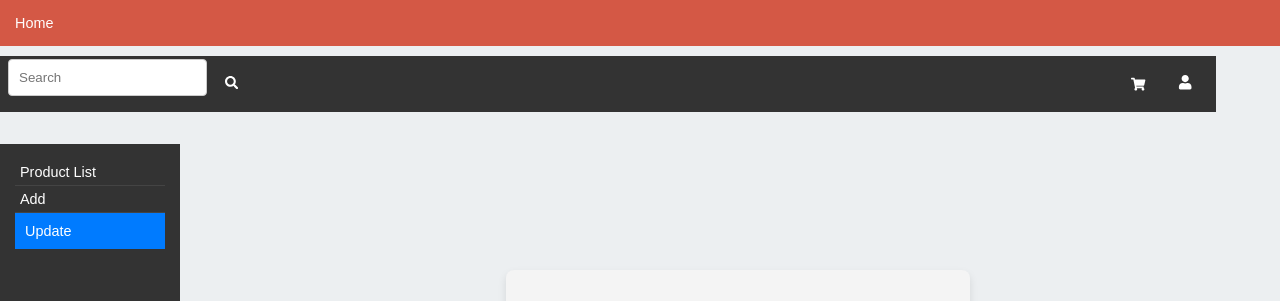
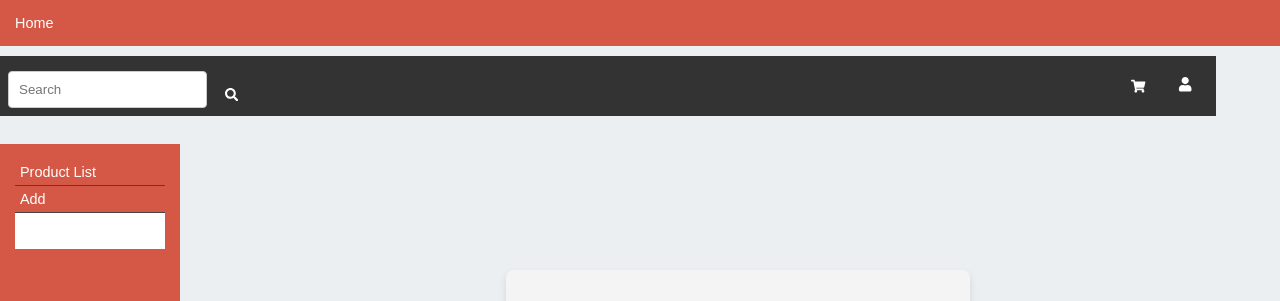
Before and after one commit to pinarrcindemirr/Ecommerce-Website, a React (Create React App) app in the folder proecommerce/: page /AdminPanel/update in a window 1280 px wide. Shown: the top 301 px of the page. Built offline with nearby package versions, Linux system fonts and the light colour scheme; no server answers.

Commit message:
1202-1 commit

```diff
--- a/proecommerce/src/Bars/AdminSide.css
+++ b/proecommerce/src/Bars/AdminSide.css
@@ -5,7 +5,7 @@
   position: fixed;
   left: 0;
   top: 18vh;
-  background-color: #333;
+  background-color: hwb(8 27% 17%);
   color: white;
   padding: 15px;
   overflow-y: auto;
@@ -13,8 +13,8 @@
 
 .active-link {
   /* Aktif link için ekstra stiller */
-  background-color: #007bff; /* Mavi arka plan rengi */
-  color: white;
+  background-color: white;
+  color: black;
   padding: 10px;
 }
 
--- a/proecommerce/src/Bars/sideBar.css
+++ b/proecommerce/src/Bars/sideBar.css
@@ -8,7 +8,7 @@
   justify-content: space-between;
   align-items: center;
   width: 1200px; /* Sidebar genişliği */
-  height: 5vh; /* Tam ekran yüksekliği */
+  height: 5.5vh; /* Tam ekran yüksekliği */
   position: fixed; /* Sabit pozisyon */
   left: 0; /* Sol tarafa yasla */
   top: 7%; /* Üst tarafa yasla */
@@ -20,6 +20,7 @@
 .search-bar {
   display: flex;
   align-items: center;
+  margin-top: 20px
 }
 
 .search-bar input {
```
